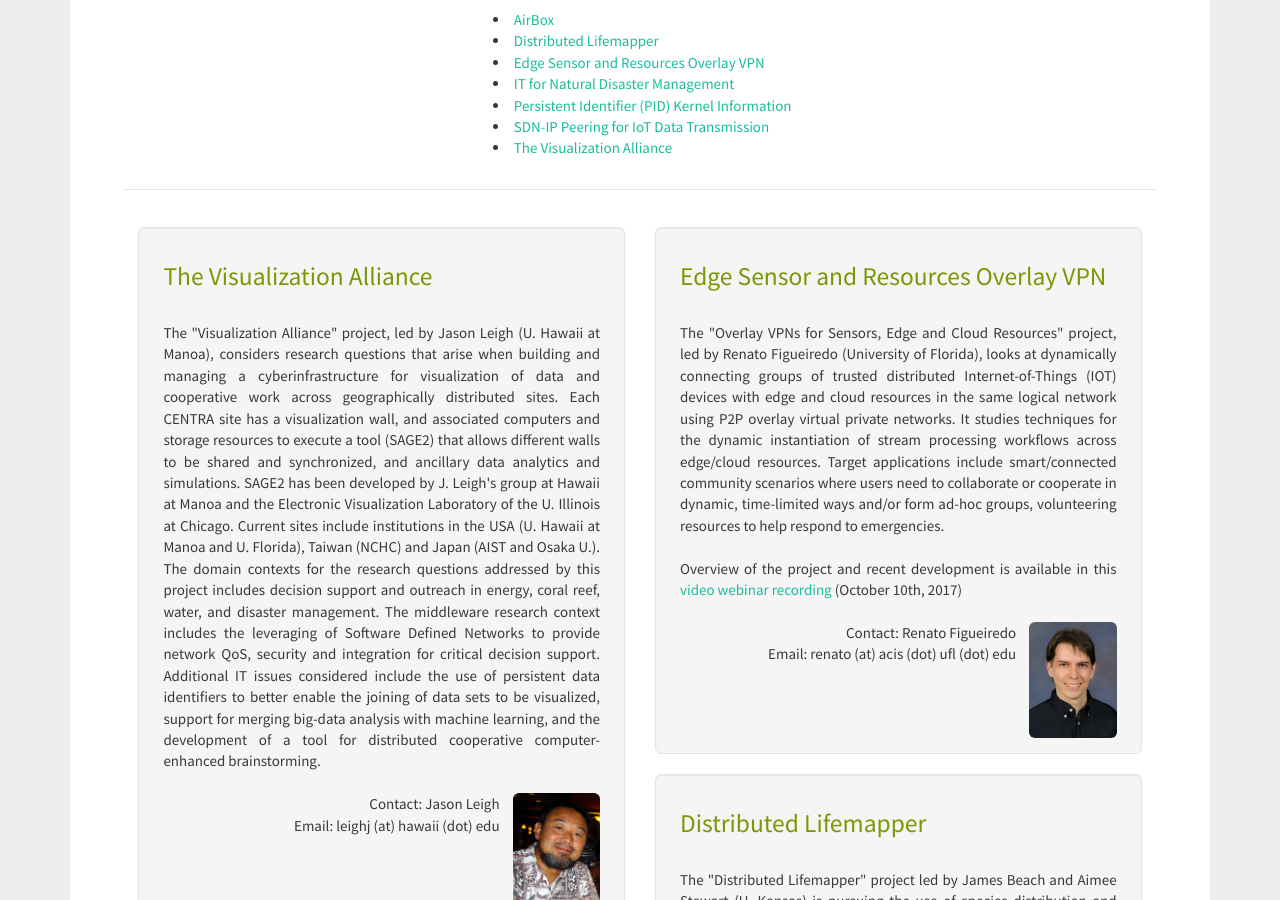
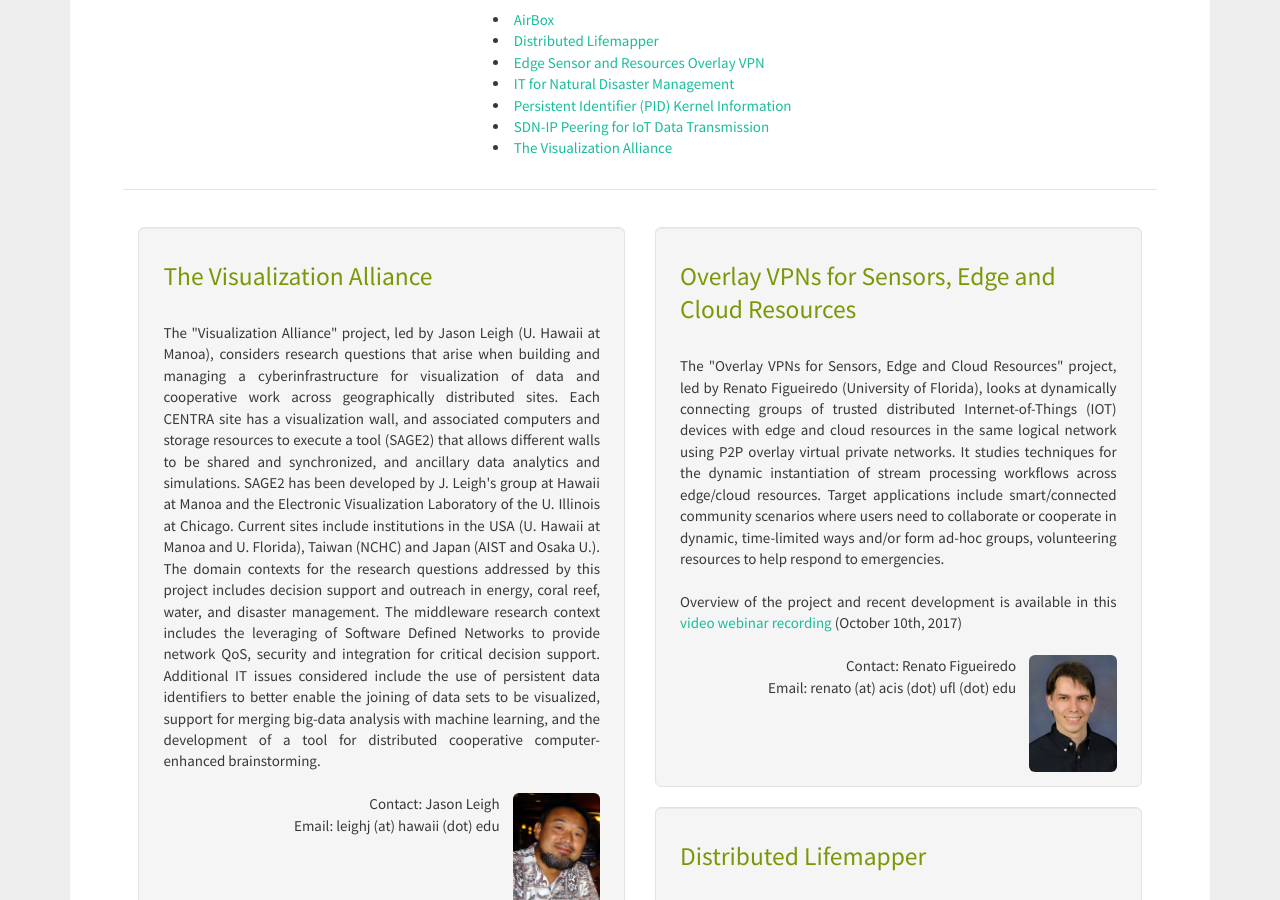
Before and after one commit to hmchou56/centra8, a Jekyll site: the page built from projects.html, in a window 1280 px wide and 900 px high, scrolled down 402 px. Built offline with Jekyll 4.4.1, drawn with Linux system fonts in a browser that asks for light colours; nearby versions of some CDN libraries.

Commit message:
updated Overlay VPNs project title

```diff
--- a/projects.html
+++ b/projects.html
@@ -139,7 +139,7 @@
 
 
 			<div class = "well well-lg row-md-12" id="es">
-				<h2> Edge Sensor and Resources Overlay VPN </h2>
+				<h2>Overlay VPNs for Sensors, Edge and Cloud Resources</h2>
 				<br>
 
 				<div class="text-justify" >
```
